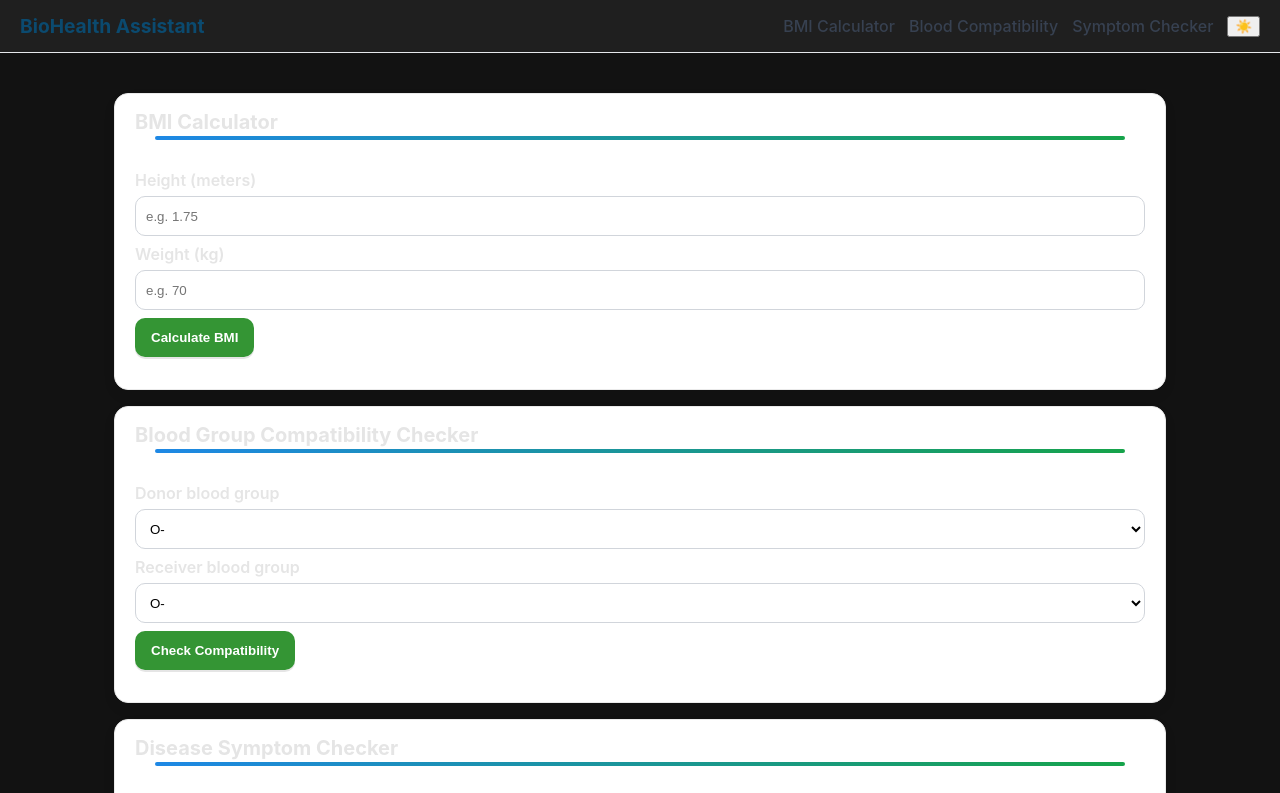
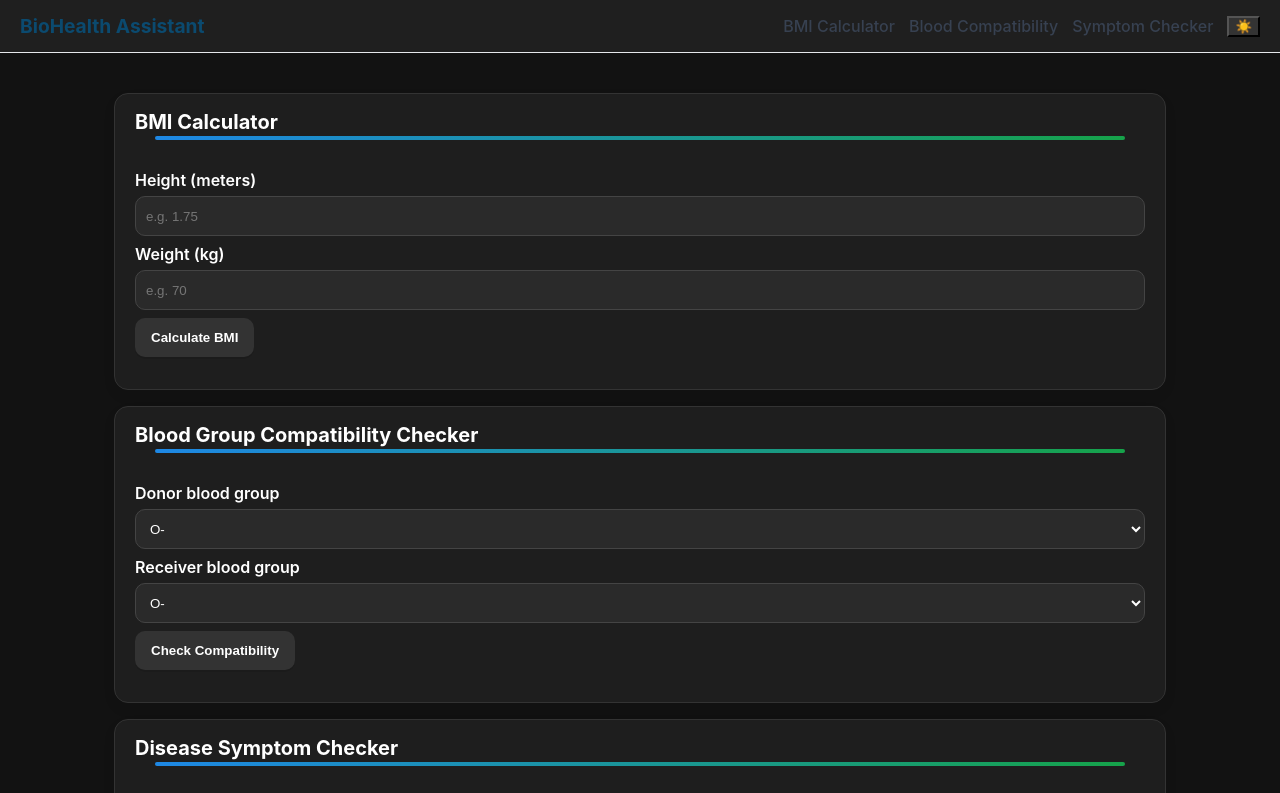
Before and after one commit to Asmi0102/Healthchecker, a plain HTML site: page index.html in a window 1280 px wide. Both pictures are taken after a click on the button "Switch to dark mode". Shown: the top 793 px of the page. Drawn offline with Linux system fonts and the light colour scheme.

Commit message:
Dark mode modified

```diff
--- a/style.css
+++ b/style.css
@@ -54,6 +54,31 @@ select{appearance:auto}
 /* Align nav items to the right beside the theme toggle */
 .nav-right{ display:flex; align-items:center; gap:14px; }
 
+/* Dark mode: extend to cards/boxes (BMI, Blood, Disease) */
+body.dark-mode .card,
+body.dark-mode .box,
+body.dark-mode .calculator-container,
+body.dark-mode .tool-box {
+  background-color: #1e1e1e;
+  color: #ffffff;
+  border-color: #333;
+}
+
+/* Ensure inputs within these sections switch to dark appearance */
+body.dark-mode input,
+body.dark-mode select,
+body.dark-mode textarea {
+  background-color: #2a2a2a;
+  color: #ffffff;
+  border: 1px solid #444;
+}
+
+/* Ensure buttons remain visible in dark mode */
+body.dark-mode button {
+  background-color: #333;
+  color: #fff;
+}
+
 /* Dark mode: basic color swaps */
 body.dark-mode{ background-color:#121212; color:#e5e5e5; }
 body.dark-mode nav.navbar{ background-color:#1f1f1f; }
```
